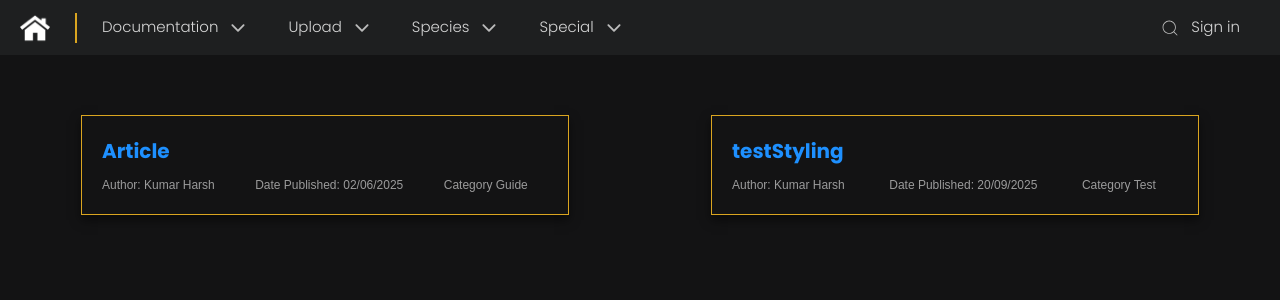
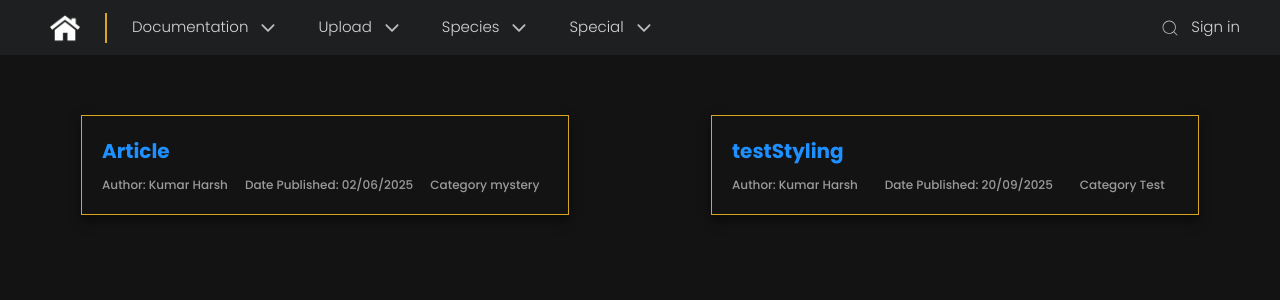
Before and after one commit to ghost-gilbert/DU, a React (Vite) app: page /documentation in a window 1280 px wide. Shown: the top 300 px of the page. Built offline with nearby package versions, Linux system fonts and the light colour scheme; a web font is replaced by a local one.

Commit message:
Home Page Starting

```diff
--- a/src/components/Documentation.css
+++ b/src/components/Documentation.css
@@ -45,6 +45,7 @@
     font-size: 1.2rem;
     font-weight: 500;
     color: rgba(255, 255, 255, 0.576);
+    font-family: 'poppins';
 }
 
 h1,h2,h3,h4{
--- a/src/components/Home.css
+++ b/src/components/Home.css
@@ -1,3 +1,21 @@
 .home{
+    margin: 2rem 3rem;
+}
 
+.Main-head{
+    font-size: 3rem;
+    font-weight: 600;
 }
+
+.home .border{
+    /* border: 1px solid rgba(6, 6, 6, 0.321); */
+    /* border-radius: 1rem; */
+    padding: 2rem;
+    display: flex;
+    flex-direction: column;
+    justify-content: space-between;
+    height: 10rem;
+    width: 40%;
+    margin: 4rem 0;
+    box-shadow: 0px 5px 10px 0px rgba(0, 0, 0, 0.5);
+}
--- a/src/components/Home.jsx
+++ b/src/components/Home.jsx
@@ -3,21 +3,58 @@ import '../App.css'
 import Navbar from './Navbar'
 import Sidebar from './Sidebar'
 import Resource from './Resource'
+import React, { useEffect, useState } from "react";
+import { Link } from "react-router-dom";
+
+const files = import.meta.glob("../paths/*.json", { eager: true });
 
 function Home() {
+    const [latestDoc, setLatestDoc] = useState(null);
+
+    useEffect(() => {
+    const docs = Object.values(files)
+      .map((mod) => mod.default?.document)
+      .filter(Boolean) // keep only valid document objects
+      .map((doc) => ({
+        ...doc,
+        _parsedDate: parseDate(doc.date),
+      }));
+
+    // Sort by parsed date (latest first)
+    const sorted = docs.sort((a, b) => b._parsedDate - a._parsedDate);
+
+    // Take the latest one
+    setLatestDoc(sorted[0]);
+  }, []);
+
+  // Small helper to parse DD/MM/YYYY safely
+  const parseDate = (str) => {
+    if (!str) return new Date(0);
+    const [day, month, year] = str.split("/").map(Number);
+    return new Date(year, month - 1, day);
+  };
+
+  if (!latestDoc) return <p>Loading latest document...</p>;
+
 
     return (
       <>
         <header>
-        <Navbar/>
+          <Navbar />
         </header>
-    <main>
-        <Sidebar/>
           <div className='home'>
-            <p>Hello</p>
+            <h1 className='Main-head'>Latest Content</h1>
+            <div className="border golden-border">
+              <Link className="heading font-medium " to={latestDoc.path}><h1 className="heading font-medium">{latestDoc.heading}</h1></Link>
+              <div className="otherDetail">
+                <span className="smallDetail">Author: {latestDoc.author}</span>
+                <span className="divider"></span>
+                <span className="smallDetail">Date Published: {latestDoc.date}</span>
+                <span className="divider"></span>
+                <span className="smallDetail">Category: {latestDoc.category}</span>
               </div>
-        <Resource/>
-    </main>
+            </div>
+          </div>
       </>
     )
   }
--- a/src/paths/Article.json
+++ b/src/paths/Article.json
@@ -25,7 +25,7 @@
     "heading": "Article",
     "author": "Kumar Harsh",
     "date": "02/06/2025",
-    "category": "Guide",
+    "category": "mystery",
     "path": "../docs/Article"
   }
 }
```
Lines whose indentation alone changed are shown as unchanged.
